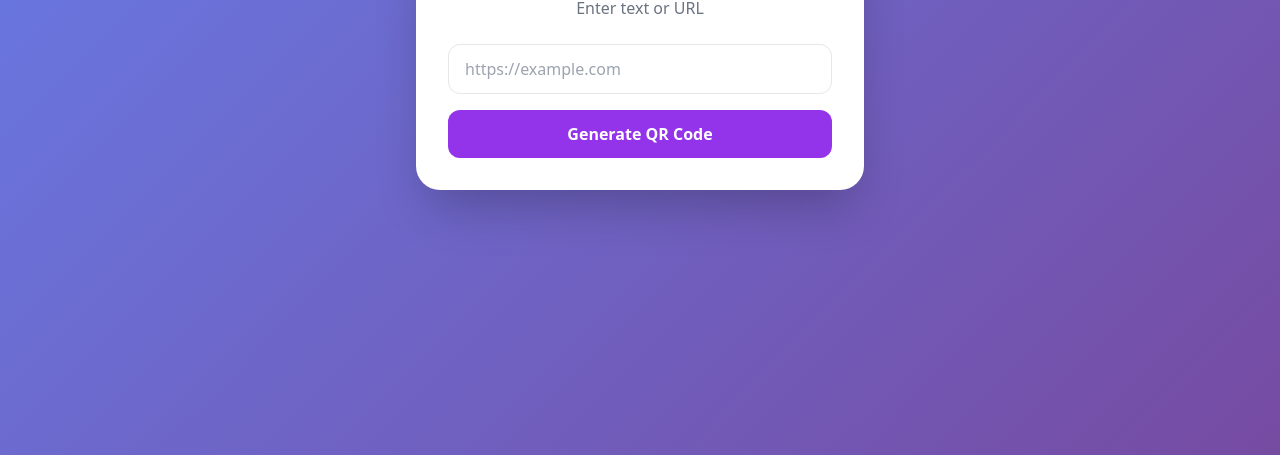
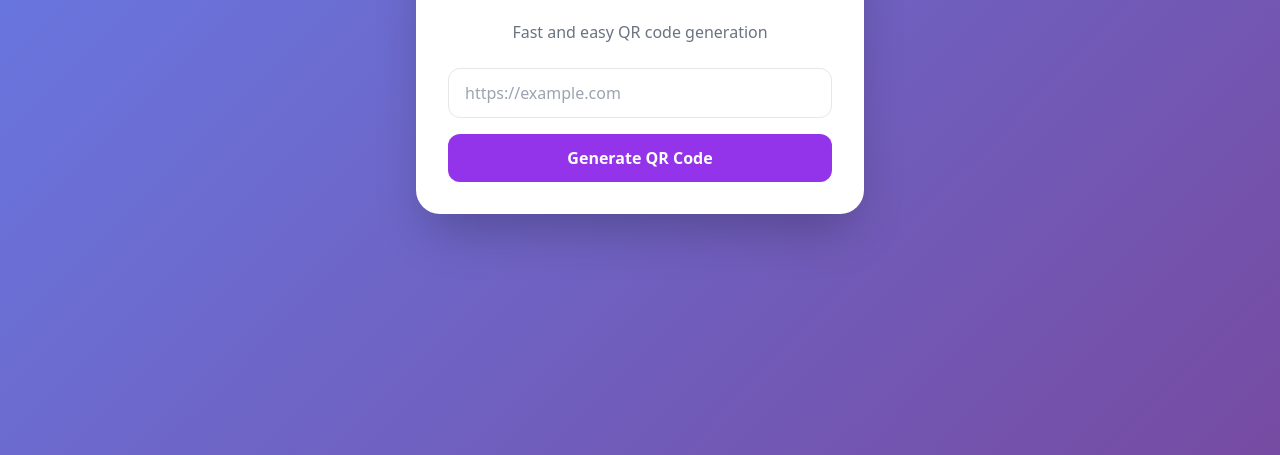
Before and after one commit to Webjada6889/QR-code, a plain HTML site: page index.html in a window 1280 px wide. Shown: the part 345-800 px from the top of the page. Drawn offline with nearby package versions, Linux system fonts and the light colour scheme.

Commit message:
Add files via upload

```diff
--- a/index.html
+++ b/index.html
@@ -23,6 +23,7 @@
 
     <h1 class="text-3xl font-bold mb-2"> Jada QR Generator</h1>
     <p class="text-gray-500 mb-6">Enter text or URL</p>
+    <p class="text-gray-500 mb-6">Fast and easy QR code generation</p>
 
     <input id="text" type="text" placeholder="https://example.com"
         class="w-full px-4 py-3 border rounded-xl mb-4 outline-none focus:ring-2 focus:ring-purple-500">
```
